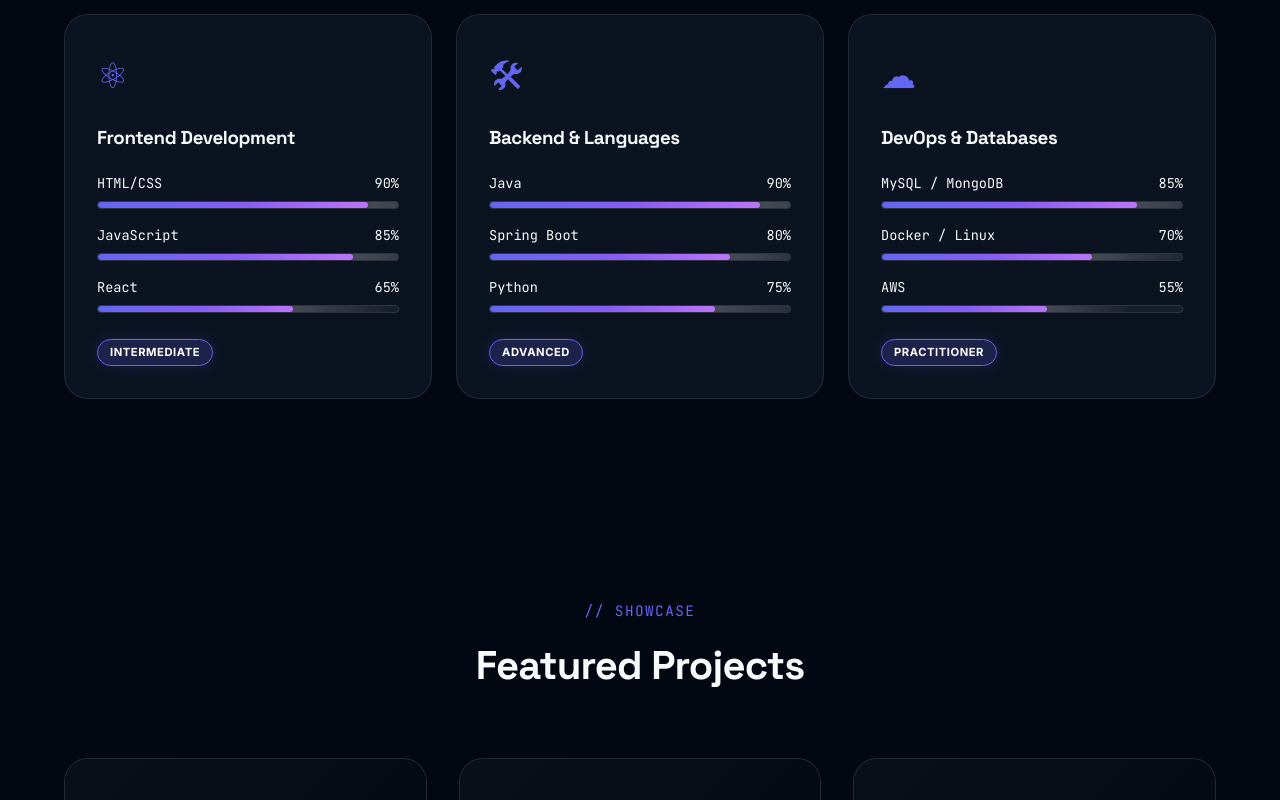
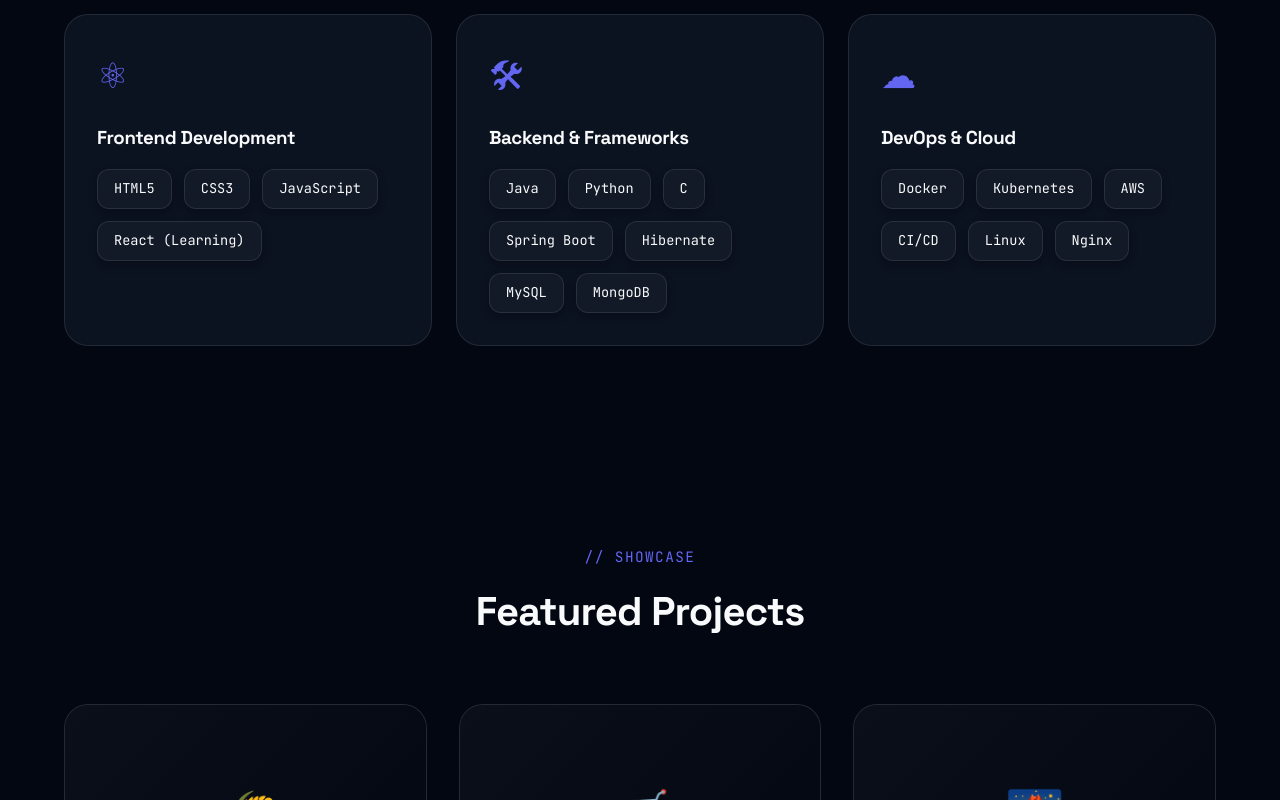
Before and after one commit to Aakash162005/My-Portfolio, a React (Vite) app in the folder my-portfolio/: page / in a window 1280 px wide. Shown: the part 1740-2540 px from the top of the page. Built offline with nearby package versions, Linux system fonts and the light colour scheme.

Commit message:
Update Resume

```diff
--- a/my-portfolio/src/components/Hero.tsx
+++ b/my-portfolio/src/components/Hero.tsx
@@ -63,7 +63,7 @@
             </p>
             <div className="cta-buttons">
               <a href="#projects" className="btn btn-primary">⚡ View Projects</a>
-              <a href="/Aakash Patil resume.pdf" className="btn btn-outline" download>📄 Download Resume</a>
+              <a href="\Aakash Patil Resume.pdf" className="btn btn-outline" download>📄 Download Resume</a>
             </div>
           </div>
           <div className="hero-image-wrapper">
--- a/my-portfolio/src/components/TechStack.tsx
+++ b/my-portfolio/src/components/TechStack.tsx
@@ -9,59 +9,40 @@
         <div className="tech-grid">
           <div className="tech-card reveal">
             <div className="tech-icon">⚛</div>
-            <h3 className="heading" style={{ marginBottom: '20px' }}>Frontend Development</h3>
-            <div className="skill-item">
-              <div className="skill-info"><span>HTML/CSS</span><span>90%</span></div>
-              <div className="skill-bar-container"><div className="skill-bar-fill" style={{ '--progress': '90%' } as any}></div></div>
+            <h3 className="heading" style={{ marginBottom: '16px' }}>Frontend Development</h3>
+            <div className="tech-list">
+              <span className="tech-tag">HTML5</span>
+              <span className="tech-tag">CSS3</span>
+              <span className="tech-tag">JavaScript</span>
+              <span className="tech-tag">React (Learning)</span>
             </div>
-            <div className="skill-item">
-              <div className="skill-info"><span>JavaScript</span><span>85%</span></div>
-              <div className="skill-bar-container"><div className="skill-bar-fill" style={{ '--progress': '85%' } as any}></div></div>
-            </div>
-            <div className="skill-item">
-              <div className="skill-info"><span>React</span><span>65%</span></div>
-              <div className="skill-bar-container"><div className="skill-bar-fill" style={{ '--progress': '65%' } as any}></div></div>
-            </div>
-            <div className="level-badge">Intermediate</div>
           </div>
-
           <div className="tech-card reveal" style={{ animationDelay: '0.2s' }}>
             <div className="tech-icon">🛠</div>
-            <h3 className="heading" style={{ marginBottom: '20px' }}>Backend & Languages</h3>
-            <div className="skill-item">
-              <div className="skill-info"><span>Java</span><span>90%</span></div>
-              <div className="skill-bar-container"><div className="skill-bar-fill" style={{ '--progress': '90%' } as any}></div></div>
+            <h3 className="heading" style={{ marginBottom: '16px' }}>Backend & Frameworks</h3>
+            <div className="tech-list">
+              <span className="tech-tag">Java</span>
+              <span className="tech-tag">Python</span>
+              <span className="tech-tag">C</span>
+              <span className="tech-tag">Spring Boot</span>
+              <span className="tech-tag">Hibernate</span>
+              <span className="tech-tag">MySQL</span>
+              <span className="tech-tag">MongoDB</span>
             </div>
-            <div className="skill-item">
-              <div className="skill-info"><span>Spring Boot</span><span>80%</span></div>
-              <div className="skill-bar-container"><div className="skill-bar-fill" style={{ '--progress': '80%' } as any}></div></div>
-            </div>
-            <div className="skill-item">
-              <div className="skill-info"><span>Python</span><span>75%</span></div>
-              <div className="skill-bar-container"><div className="skill-bar-fill" style={{ '--progress': '75%' } as any}></div></div>
-            </div>
-            <div className="level-badge">Advanced</div>
           </div>
-
           <div className="tech-card reveal" style={{ animationDelay: '0.4s' }}>
             <div className="tech-icon">☁</div>
-            <h3 className="heading" style={{ marginBottom: '20px' }}>DevOps & Databases</h3>
-            <div className="skill-item">
-              <div className="skill-info"><span>MySQL / MongoDB</span><span>85%</span></div>
-              <div className="skill-bar-container"><div className="skill-bar-fill" style={{ '--progress': '85%' } as any}></div></div>
+            <h3 className="heading" style={{ marginBottom: '16px' }}>DevOps & Cloud</h3>
+            <div className="tech-list">
+              <span className="tech-tag">Docker</span>
+              <span className="tech-tag">Kubernetes</span>
+              <span className="tech-tag">AWS</span>
+              <span className="tech-tag">CI/CD</span>
+              <span className="tech-tag">Linux</span>
+              <span className="tech-tag">Nginx</span>
             </div>
-            <div className="skill-item">
-              <div className="skill-info"><span>Docker / Linux</span><span>70%</span></div>
-              <div className="skill-bar-container"><div className="skill-bar-fill" style={{ '--progress': '70%' } as any}></div></div>
-            </div>
-            <div className="skill-item">
-              <div className="skill-info"><span>AWS</span><span>55%</span></div>
-              <div className="skill-bar-container"><div className="skill-bar-fill" style={{ '--progress': '55%' } as any}></div></div>
-            </div>
-            <div className="level-badge">Practitioner</div>
           </div>
         </div>
-
       </div>
     </section>
   );
--- a/my-portfolio/src/index.css
+++ b/my-portfolio/src/index.css
@@ -427,7 +427,9 @@
 }
 
 @media (max-width: 480px) {
-  .tech-card, .coding-card {
+
+  .tech-card,
+  .coding-card {
     padding: 24px;
   }
 }
@@ -441,10 +443,12 @@
     opacity: 0;
     transform: scale(0.8) translateY(20px);
   }
+
   60% {
     opacity: 1;
     transform: scale(1.05) translateY(-5px);
   }
+
   100% {
     opacity: 1;
     transform: scale(1) translateY(0);
@@ -476,86 +480,16 @@
   gap: 12px;
 }
 
-/* Skill Proficiency Bars */
-.skill-item {
-  margin-bottom: 16px;
-}
-
-.skill-info {
-  display: flex;
-  justify-content: space-between;
-  margin-bottom: 6px;
+.tech-tag {
+  padding: 8px 16px;
+  background: rgba(255, 255, 255, 0.03);
+  border: 1px solid var(--surface-border);
+  border-radius: 12px;
   font-size: 0.85rem;
   font-family: var(--font-mono);
-}
-
-.skill-bar-container {
-  height: 8px;
-  background: rgba(255, 255, 255, 0.05);
-  border-radius: 10px;
-  overflow: hidden;
-  border: 1px solid var(--surface-border);
-}
-
-.skill-bar-fill {
-  height: 100%;
-  background: linear-gradient(to right, var(--primary), var(--secondary));
-  width: 0;
-  transition: width 1.5s cubic-bezier(0.1, 0, 0.2, 1);
-  border-radius: 10px;
-  position: relative;
-}
-
-.skill-bar-fill::after {
-  content: '';
-  position: absolute;
-  top: 0;
-  left: 0;
-  width: 100%;
-  height: 100%;
-  background: linear-gradient(90deg, transparent, rgba(255, 255, 255, 0.2), transparent);
-  animation: shine 2s infinite;
-}
-
-@keyframes shine {
-  0% { transform: translateX(-100%); }
-  100% { transform: translateX(100%); }
-}
-
-.visible .skill-bar-fill {
-  width: var(--progress);
-}
-
-.visible .count-up {
-  animation: countPop 1s cubic-bezier(0.34, 1.56, 0.64, 1) forwards;
-}
-
-@keyframes countPop {
-  0% {
-    opacity: 0;
-    transform: scale(0.5);
-  }
-  100% {
-    opacity: 1;
-    transform: scale(1);
-  }
-}
-
-
-/* Level Badge */
-.level-badge {
-  display: inline-block;
-  padding: 4px 12px;
-  background: var(--primary-glow);
-  border: 1px solid var(--primary);
-  border-radius: 100px;
-  font-size: 0.7rem;
-  font-weight: 700;
-  text-transform: uppercase;
-  letter-spacing: 0.05em;
-  color: #fff;
-  box-shadow: 0 0 15px var(--primary-glow);
-  margin-top: 10px;
+  transition: all 0.3s cubic-bezier(0.34, 1.56, 0.64, 1);
+  box-shadow: 0 4px 10px rgba(0, 0, 0, 0.2);
+  cursor: default;
 }
 
 .tech-tag:hover {
@@ -565,7 +499,6 @@
   transform: translateY(-4px) scale(1.05);
   box-shadow: 0 6px 15px rgba(99, 102, 241, 0.4);
 }
-
 
 /* Projects */
 .projects-grid {
@@ -957,7 +890,8 @@
     gap: 40px;
   }
 
-  .tech-grid, .projects-grid {
+  .tech-grid,
+  .projects-grid {
     grid-template-columns: 1fr;
   }
 
@@ -985,7 +919,8 @@
 }
 
 /* Fix for horizontal overflow */
-body, html {
+body,
+html {
   width: 100%;
   max-width: 100vw;
   overflow-x: hidden;
```
Also changed, not shown: my-portfolio/src/components/Coding.tsx (+11 -15 lines), 1 other file (tests, documents, lock files or other folders).
